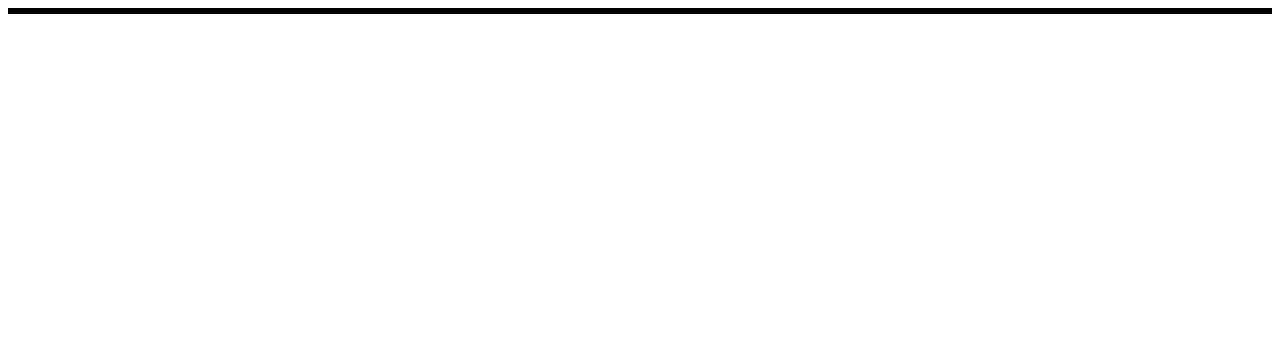
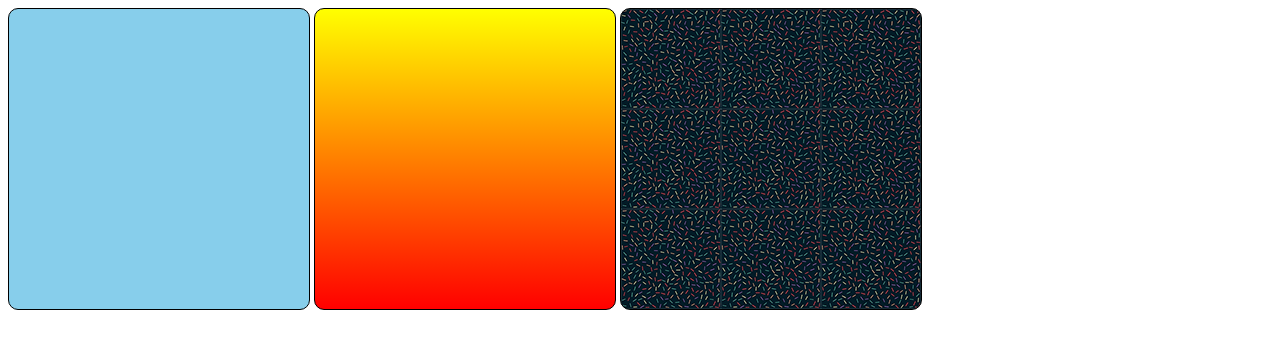
Before and after one commit to NICODEMOS507/html5-css3, a plain HTML site: page Exercícios/ex037 - imagens de fundo/fundo001.html in a window 1280 px wide. Drawn offline with Linux system fonts and the light colour scheme.

Commit message:
Criei o ex037 - Fundos001

```diff
--- a/Exercícios/ex037 - imagens de fundo/fundo001.html
+++ b/Exercícios/ex037 - imagens de fundo/fundo001.html
@@ -6,21 +6,38 @@
     <title>Teste de imagem de fundo</title>
     <style>
         div.quadrado {
+            display: inline-block;
             border: 1px solid black;
+            border-radius: 10px;
+            background-color: lightgray;
+            width: 300px;
+            height: 300px;
+        }
+
+        div#q1 {
+            background-color: skyblue;
+        }
+
+        div#q2 {
+            background-image: linear-gradient(to bottom, yellow, red);
+        }
+
+        div#q3 {
+            background-image: url('imagens/pattern001.png');
         }
     </style>
 </head>
 <body>
-    <div class="quadrado">
+    <div class="quadrado" id="q1">
 
 
     </div>
 
-    <div class="quadrado">
+    <div class="quadrado" id="q2">
 
     </div>
 
-    <div class="quadrado">
+    <div class="quadrado" id="q3">
 
     </div>
 </body>
```
